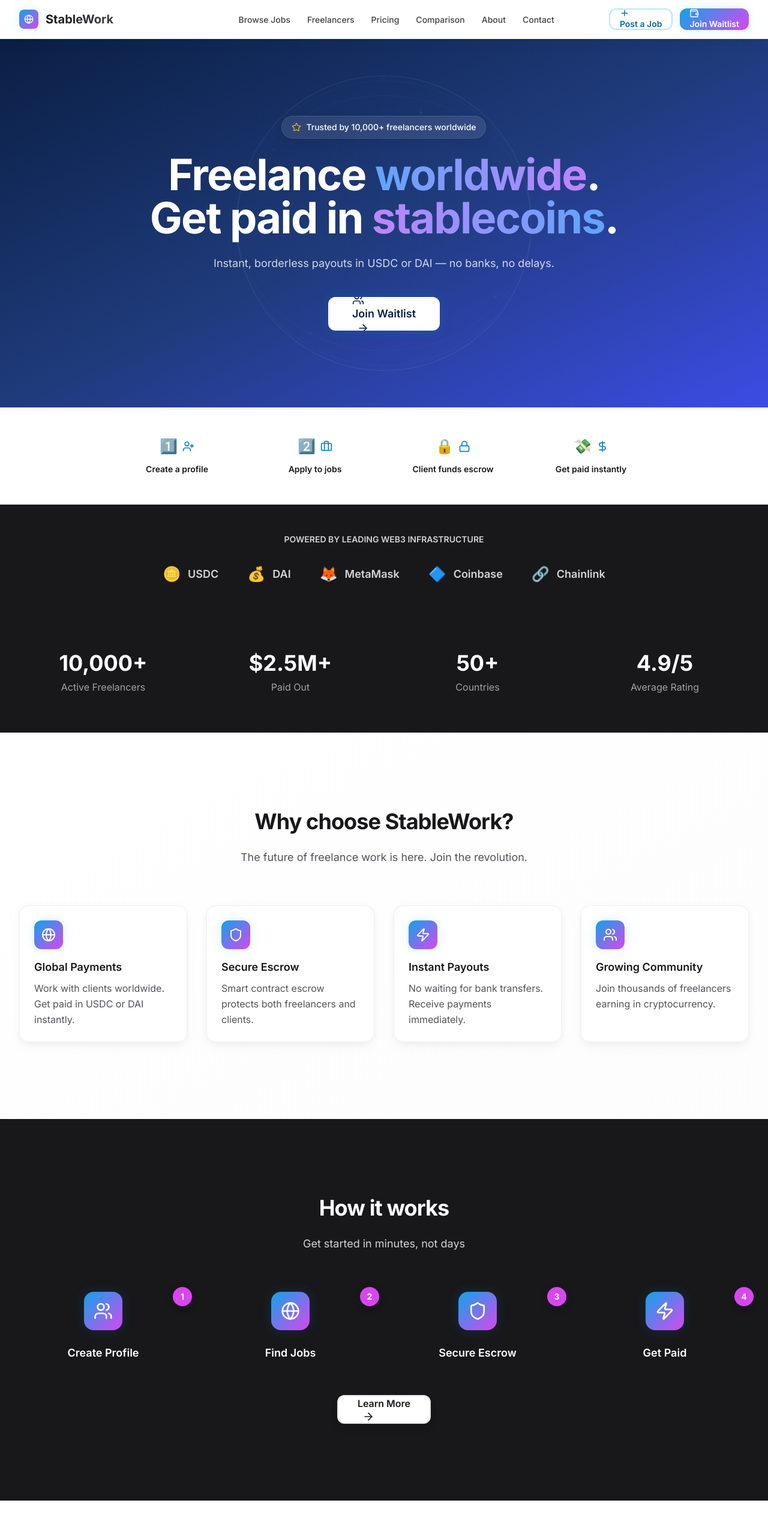
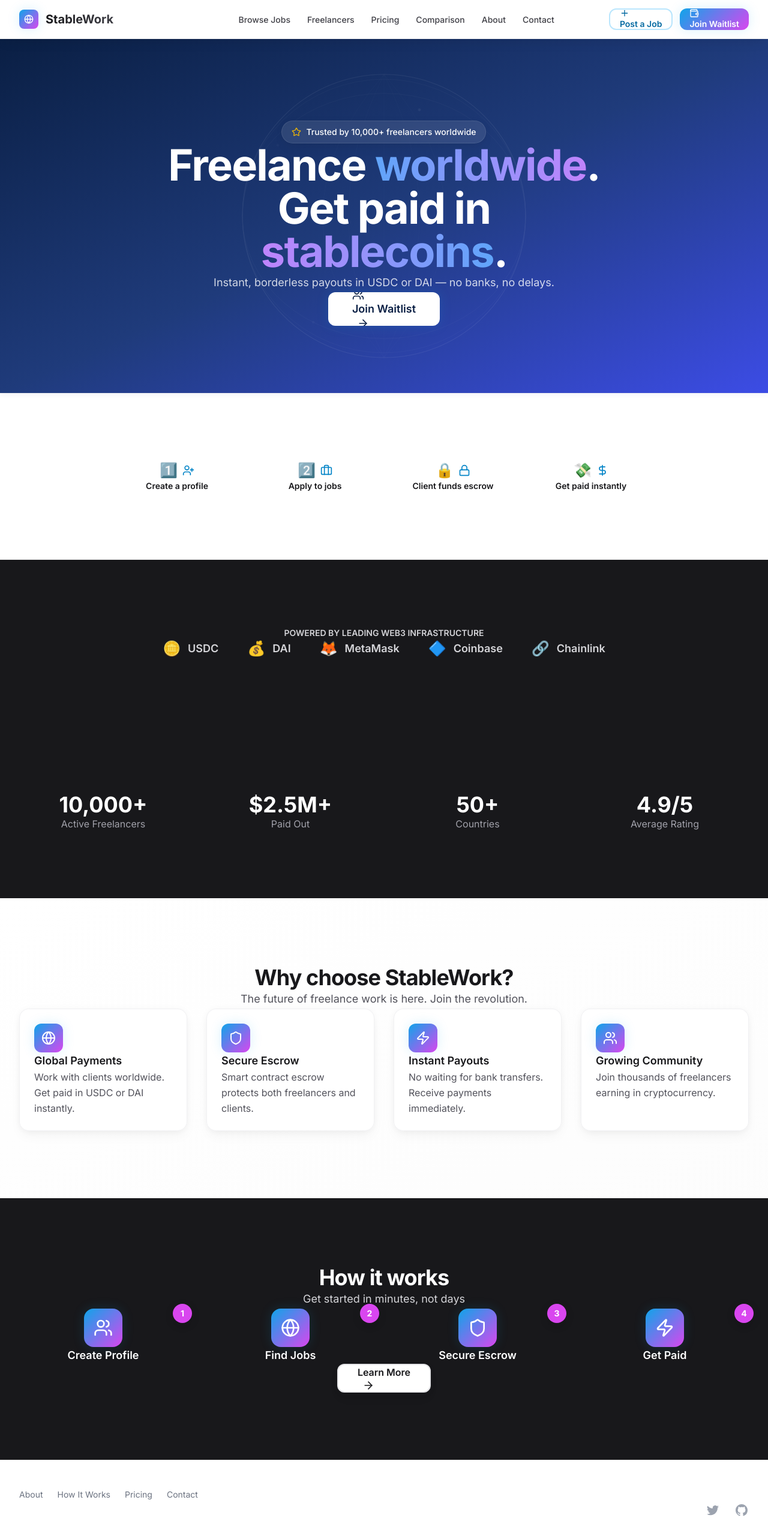
Before and after one commit to LucidaBTC/Repository-name-StableWork-Landing, a Next.js app: page / in a window 1280 px wide. Shown: the top 2535 px of the page at 60% size. Built offline with nearby package versions, Linux system fonts and the light colour scheme.

Commit message:
fix: install @tailwindcss/typography + restore local dev

```diff
--- a/app/page.tsx
+++ b/app/page.tsx
@@ -92,15 +92,15 @@ export default function Home() {
         <main role="main" aria-label="Main content">
           {/* Hero Section */}
           <section
-            className="relative overflow-hidden py-20 sm:py-32 bg-gradient-to-br from-[#0A1F44] via-[#1F3B7B] to-[#3C4CE5]"
+            className="relative overflow-hidden py-20 lg:py-28 space-y-6 bg-gradient-to-br from-[#0A1F44] via-[#1F3B7B] to-[#3C4CE5]"
             aria-labelledby="hero-heading"
           >
             <GlobeBackground />
 
             <Container>
-              <div className="relative z-10 mx-auto max-w-4xl text-center">
+              <div className="relative z-10 mx-auto max-w-3xl text-center">
                 <div className="animate-fade-in-up">
-                  <div className="mb-6">
+                  <div>
                     <div className="inline-flex items-center space-x-2 bg-white/10 backdrop-blur-sm rounded-full px-4 py-2 text-sm font-medium text-white border border-white/10 shadow-soft animate-scale-in">
                       <Star
                         className="w-4 h-4 text-yellow-500"
@@ -128,7 +128,7 @@ export default function Home() {
                   </h1>
 
                   <p
-                    className="mt-6 text-lg leading-8 text-white/80 max-w-2xl mx-auto animate-fade-in-up"
+                    className="prose text-lg leading-8 text-white/80 mx-auto animate-fade-in-up"
                     style={{ animationDelay: "0.5s" }}
                   >
                     Instant, borderless payouts in USDC or DAI — no banks, no
@@ -136,7 +136,7 @@ export default function Home() {
                   </p>
 
                   <div
-                    className="mt-10 animate-fade-in-up"
+                    className="animate-fade-in-up"
                     style={{ animationDelay: "0.7s" }}
                   >
                     <Button
@@ -166,7 +166,7 @@ export default function Home() {
 
           {/* Mini How It Works */}
           <section
-            className="py-12 bg-white/50 backdrop-blur-sm border-y border-secondary-200/50"
+            className="py-20 lg:py-28 space-y-6 bg-white/50 backdrop-blur-sm border-y border-secondary-200/50"
             aria-labelledby="mini-how-it-works-heading"
           >
             <Container>
@@ -181,7 +181,7 @@ export default function Home() {
                       className="text-center group animate-fade-in-up"
                       style={{ animationDelay: `${index * 150}ms` }}
                     >
-                      <div className="flex items-center justify-center mb-3">
+                      <div className="flex items-center justify-center">
                         <span className="text-2xl mr-2" aria-hidden="true">
                           {item.step}
                         </span>
@@ -202,14 +202,14 @@ export default function Home() {
 
           {/* Trust Strip */}
           <section
-            className="py-12 bg-secondary-900"
+            className="py-20 lg:py-28 space-y-6 bg-secondary-900"
             aria-labelledby="trust-heading"
           >
             <Container>
               <div className="mx-auto max-w-7xl animate-fade-in">
                 <h2
                   id="trust-heading"
-                  className="text-center text-sm font-semibold text-secondary-300 mb-8"
+                  className="text-center text-sm font-semibold text-secondary-300"
                 >
                   POWERED BY LEADING WEB3 INFRASTRUCTURE
                 </h2>
@@ -241,17 +241,14 @@ export default function Home() {
 
           {/* Stats Section */}
           <section
-            className="py-16 bg-secondary-900"
+            className="py-20 lg:py-28 space-y-6 bg-secondary-900"
             aria-labelledby="stats-heading"
           >
             <Container>
               <h2 id="stats-heading" className="sr-only">
                 Platform Statistics
               </h2>
-              <div
-                className="grid grid-cols-2 lg:grid-cols-4 gap-8"
-                role="list"
-              >
+              <div className="grid grid-cols-2 lg:grid-cols-4 gap-8" role="list">
                 {stats.map((stat, index) => (
                   <div
                     key={stat.label}
@@ -260,7 +257,7 @@ export default function Home() {
                     role="listitem"
                   >
                     <div
-                      className="text-3xl lg:text-4xl font-bold text-white mb-2"
+                      className="text-3xl lg:text-4xl font-bold text-white"
                       aria-label={`${stat.value} ${stat.label}`}
                     >
                       {stat.value}
@@ -277,26 +274,23 @@ export default function Home() {
 
           {/* Features Section */}
           <section
-            className="py-20 sm:py-32 bg-gradient-to-br from-white to-secondary-50/50"
+            className="py-20 lg:py-28 space-y-6 bg-gradient-to-br from-white to-secondary-50/50"
             aria-labelledby="features-heading"
           >
             <Container>
-              <div className="mx-auto max-w-2xl text-center mb-16 animate-fade-in-up">
+              <div className="mx-auto max-w-3xl text-center animate-fade-in-up">
                 <h2
                   id="features-heading"
                   className="text-3xl font-bold tracking-tight text-secondary-900 sm:text-4xl"
                 >
                   Why choose StableWork?
                 </h2>
-                <p className="mt-6 text-lg leading-8 text-secondary-600">
+                <p className="prose mx-auto text-lg leading-8 text-secondary-600">
                   The future of freelance work is here. Join the revolution.
                 </p>
               </div>
 
-              <div
-                className="grid grid-cols-1 md:grid-cols-2 lg:grid-cols-4 gap-8"
-                role="list"
-              >
+              <div className="grid grid-cols-1 md:grid-cols-2 lg:grid-cols-4 gap-8" role="list">
                 {features.map((feature, index) => (
                   <article
                     key={feature.title}
@@ -304,16 +298,16 @@ export default function Home() {
                     style={{ animationDelay: `${index * 100}ms` }}
                     role="listitem"
                   >
-                    <div className="w-12 h-12 bg-primary-gradient rounded-xl flex items-center justify-center mb-4 shadow-glow group-hover:shadow-glow-purple transition-all duration-300">
+                    <div className="w-12 h-12 bg-primary-gradient rounded-xl flex items-center justify-center shadow-glow group-hover:shadow-glow-purple transition-all duration-300">
                       <feature.icon
                         className="w-6 h-6 text-white"
                         aria-hidden="true"
                       />
                     </div>
-                    <h3 className="text-lg font-semibold text-secondary-900 mb-2">
+                    <h3 className="text-lg font-semibold text-secondary-900">
                       {feature.title}
                     </h3>
-                    <p className="text-secondary-600 leading-relaxed">
+                    <p className="prose text-secondary-600 leading-relaxed">
                       {feature.description}
                     </p>
                   </article>
@@ -324,26 +318,23 @@ export default function Home() {
 
           {/* How It Works Preview */}
           <section
-            className="py-20 sm:py-32 bg-secondary-900"
+            className="py-20 lg:py-28 space-y-6 bg-secondary-900"
             aria-labelledby="how-it-works-heading"
           >
             <Container>
-              <div className="mx-auto max-w-2xl text-center mb-16 animate-fade-in-up">
+              <div className="mx-auto max-w-3xl text-center animate-fade-in-up">
                 <h2
                   id="how-it-works-heading"
                   className="text-3xl font-bold tracking-tight text-white sm:text-4xl"
                 >
                   How it works
                 </h2>
-                <p className="mt-6 text-lg leading-8 text-secondary-300">
+                <p className="prose mx-auto text-lg leading-8 text-secondary-300">
                   Get started in minutes, not days
                 </p>
               </div>
 
-              <div
-                className="grid grid-cols-1 md:grid-cols-4 gap-8"
-                role="list"
-              >
+              <div className="grid grid-cols-1 md:grid-cols-4 gap-8" role="list">
                 {[
                   {
                     step: "1",
@@ -379,7 +370,7 @@ export default function Home() {
                     style={{ animationDelay: `${index * 200}ms` }}
                     role="listitem"
                   >
-                    <div className="relative mb-6">
+                    <div className="relative">
                       <div className="w-16 h-16 bg-primary-gradient rounded-2xl flex items-center justify-center mx-auto shadow-glow group-hover:shadow-glow-purple transition-all duration-300">
                         <item.icon
                           className="w-8 h-8 text-white"
@@ -390,7 +381,7 @@ export default function Home() {
                         {item.step}
                       </div>
                     </div>
-                    <h3 className="text-lg font-semibold text-white mb-2">
+                    <h3 className="text-lg font-semibold text-white">
                       {item.title}
                     </h3>
                     <p className="sr-only">{item.description}</p>
@@ -398,10 +389,7 @@ export default function Home() {
                 ))}
               </div>
 
-              <div
-                className="text-center mt-12 animate-fade-in-up"
-                style={{ animationDelay: "0.8s" }}
-              >
+              <div className="text-center animate-fade-in-up" style={{ animationDelay: "0.8s" }}>
                 <Button variant="secondary" size="lg">
                   Learn More
                   <ArrowRight className="w-5 h-5 ml-2" aria-hidden="true" />
--- a/package.json
+++ b/package.json
@@ -13,6 +13,7 @@
   "dependencies": {
     "@heroicons/react": "^2.1.1",
     "@tailwindcss/forms": "^0.5.10",
+    "@tailwindcss/typography": "^0.5.16",
     "class-variance-authority": "^0.7.1",
     "clsx": "^2.1.0",
     "framer-motion": "^11.18.2",
--- a/tailwind.config.js
+++ b/tailwind.config.js
@@ -9,6 +9,15 @@ module.exports = {
     extend: {
       fontFamily: {
         sans: ["var(--font-inter)", "Inter", "system-ui", "sans-serif"],
+      },
+      typography: {
+        DEFAULT: {
+          css: {
+            p: {
+              lineHeight: '1.75'
+            }
+          }
+        }
       },
       colors: {
         primary: {
@@ -159,6 +168,7 @@ module.exports = {
     },
   },
   plugins: [
+    require('@tailwindcss/typography'),
     // Custom plugin for accessibility utilities
     function ({ addUtilities, theme }) {
       const newUtilities = {
```
Also changed, not shown: 1 other file (tests, documents, lock files or other folders).
